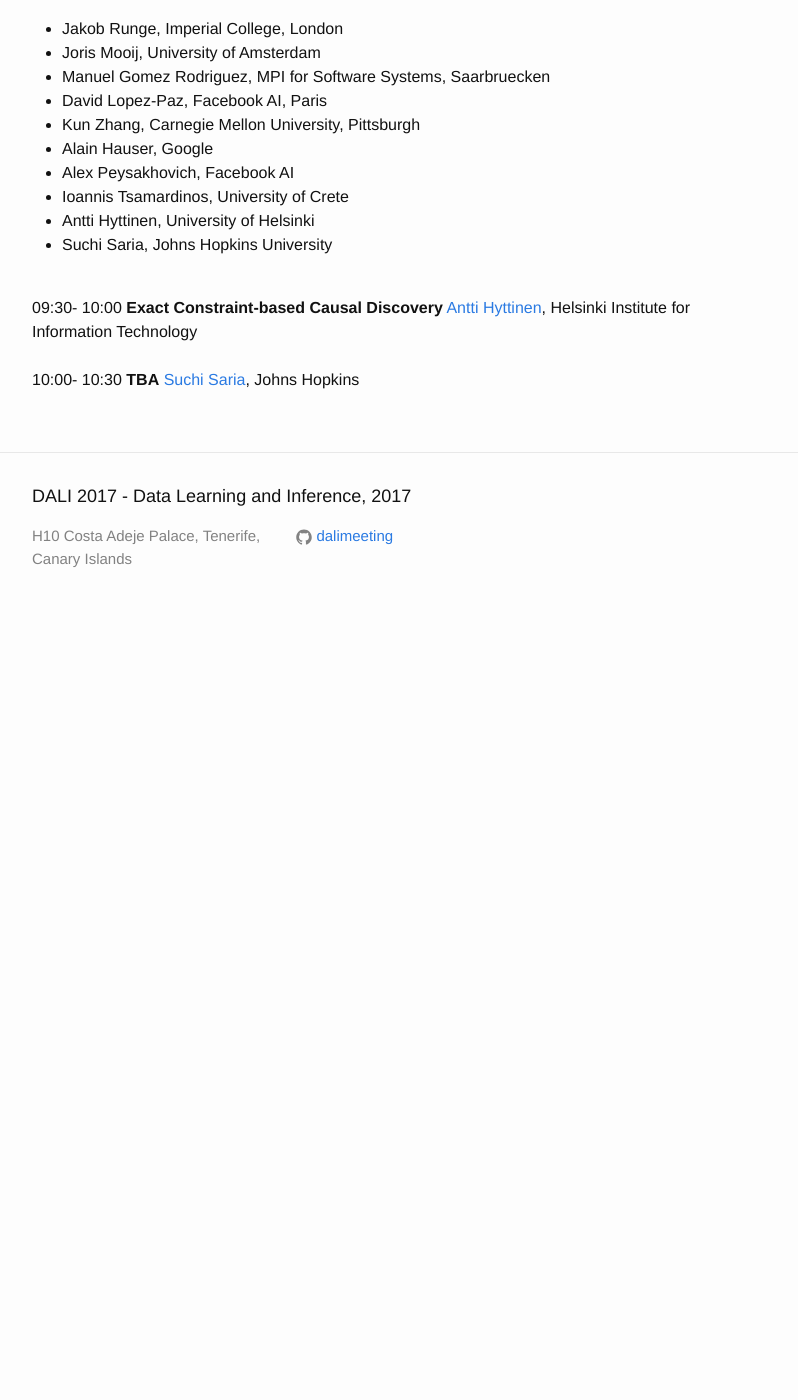
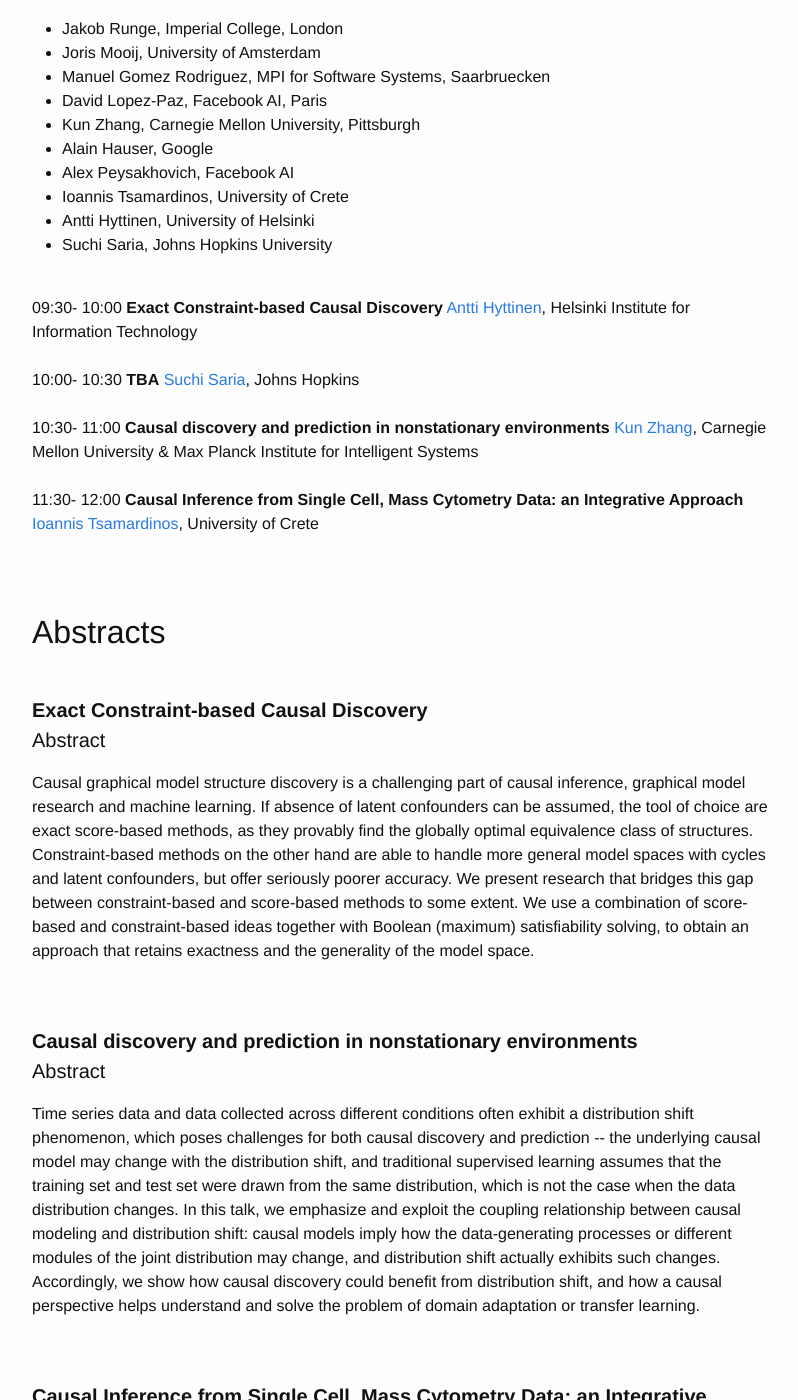
Before and after one commit to dalimeeting/dalimeeting.github.io, a Jekyll site: the page built from _posts/2017-04-20-progresses-ML-causal-inference.md, in a window 1280 px wide and 1400 px high, scrolled down 1009 px. Shown: the whole window, without its empty margins (238-1036 px from the left). Built offline with Jekyll 4.4.1, drawn with Linux system fonts in a browser that asks for light colours; before the commit the page ends 1639 px from its top, so only the background shows below that; some of the changed text lies outside the part shown.

Commit message:
Update 2017-04-20-progresses-ML-causal-inference.md

```diff
--- a/_posts/2017-04-20-progresses-ML-causal-inference.md
+++ b/_posts/2017-04-20-progresses-ML-causal-inference.md
@@ -39,6 +39,27 @@ talks:
   start: "10:00"
   end: "10:30"
   abstract:
+- title: "Causal discovery and prediction in nonstationary environments"
+  author:
+  - given: Kun
+    family: Zhang
+    url: http://is.tuebingen.mpg.de/person/kzhang
+    institute: Carnegie Mellon University & Max Planck Institute for Intelligent Systems
+  youtube:
+  start: "10:30"
+  end: "11:00"
+  abstract: "Time series data and data collected across different conditions often exhibit a distribution shift phenomenon, which poses challenges for both causal discovery and prediction -- the underlying causal model may change with the distribution shift, and traditional supervised learning assumes that the training set and test set were drawn from the same distribution, which is not the case when the data distribution changes. In this talk, we emphasize and exploit the coupling relationship between causal modeling and distribution shift: causal models imply how the data-generating processes or different modules of the joint distribution may change, and distribution shift actually exhibits such changes. Accordingly, we show how causal discovery could benefit from distribution shift, and how a causal perspective helps understand and solve the problem of domain adaptation or transfer learning."
+- title: "Causal Inference from Single Cell, Mass Cytometry Data: an Integrative Approach"
+  author:
+  - given: Ioannis
+    family: Tsamardinos
+    url: http://mensxmachina.org/en/people/ioannis-tsamardinos/
+    institute: University of Crete
+  youtube:
+  start: "11:30"
+  end: "12:00"
+  abstract: "Single Cell biological data, and particularly Mass Cytometry Data present significant opportunities not only for discovering novel biological data, but also for serving as a testbed of Causal Discovery algorithms. Such data seem ideal for Causal Discovery as they typically contain thousands of even millions of sample points, under several experimental conditions, and often measured at several time points. On the other hand, initial attempts at Causal Discovery demonstrate the challenges of learning causality in the microworld where confounding factors and feedback cycles are abundant. In this talk, we present approaches developed and applied on mass cytometry data that are based on Causal Probabilistic Graphical Models as well as novel approaches based on Ordinary Differential Equation Models. The results and the lesson's learnt will be discussed, as well as their influence in inventing new methods that can robustly discover causality in single cell biological data."
+
 speakers:
 - Jakob Runge, Imperial College, London
 - Joris Mooij, University of Amsterdam
```
Also changed, not shown: other parts of _posts/2017-04-20-progresses-ML-causal-inference.md (+1 -1 lines).
